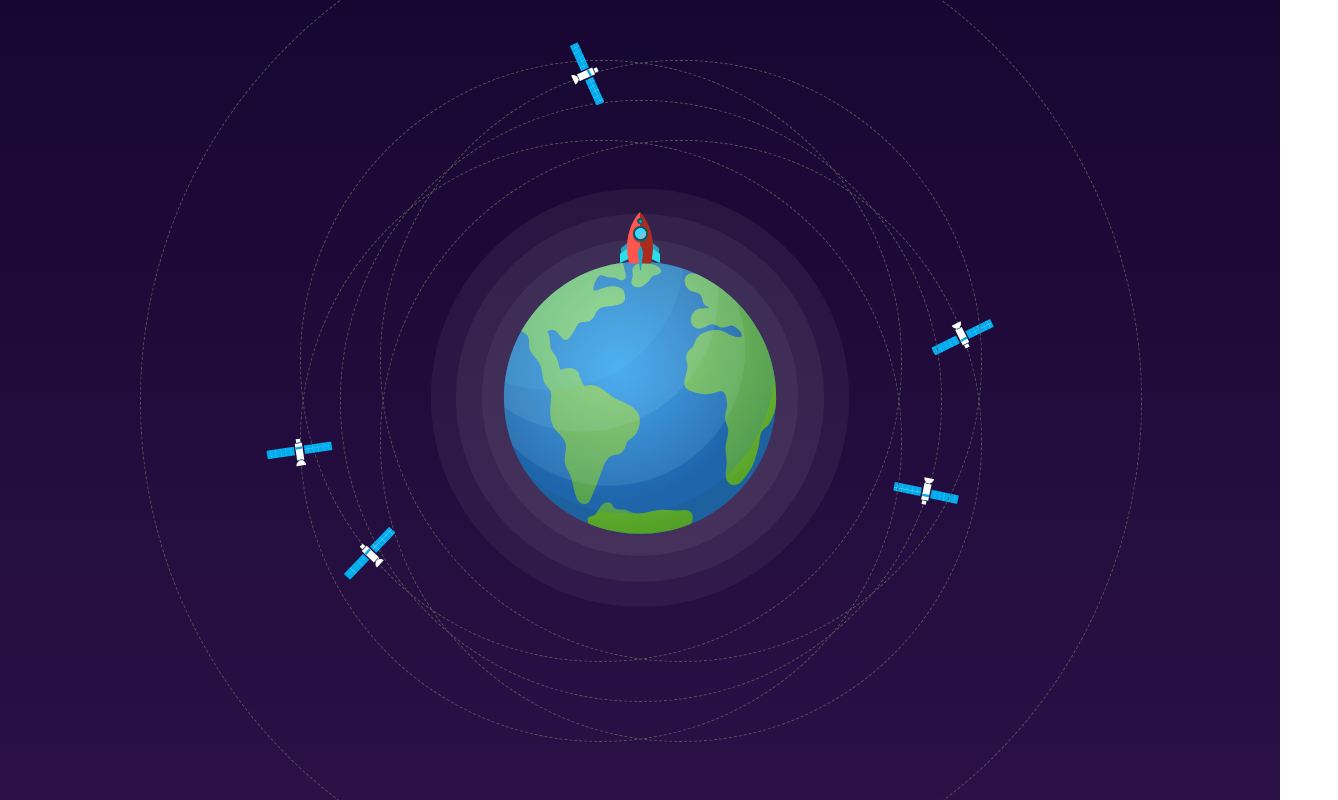
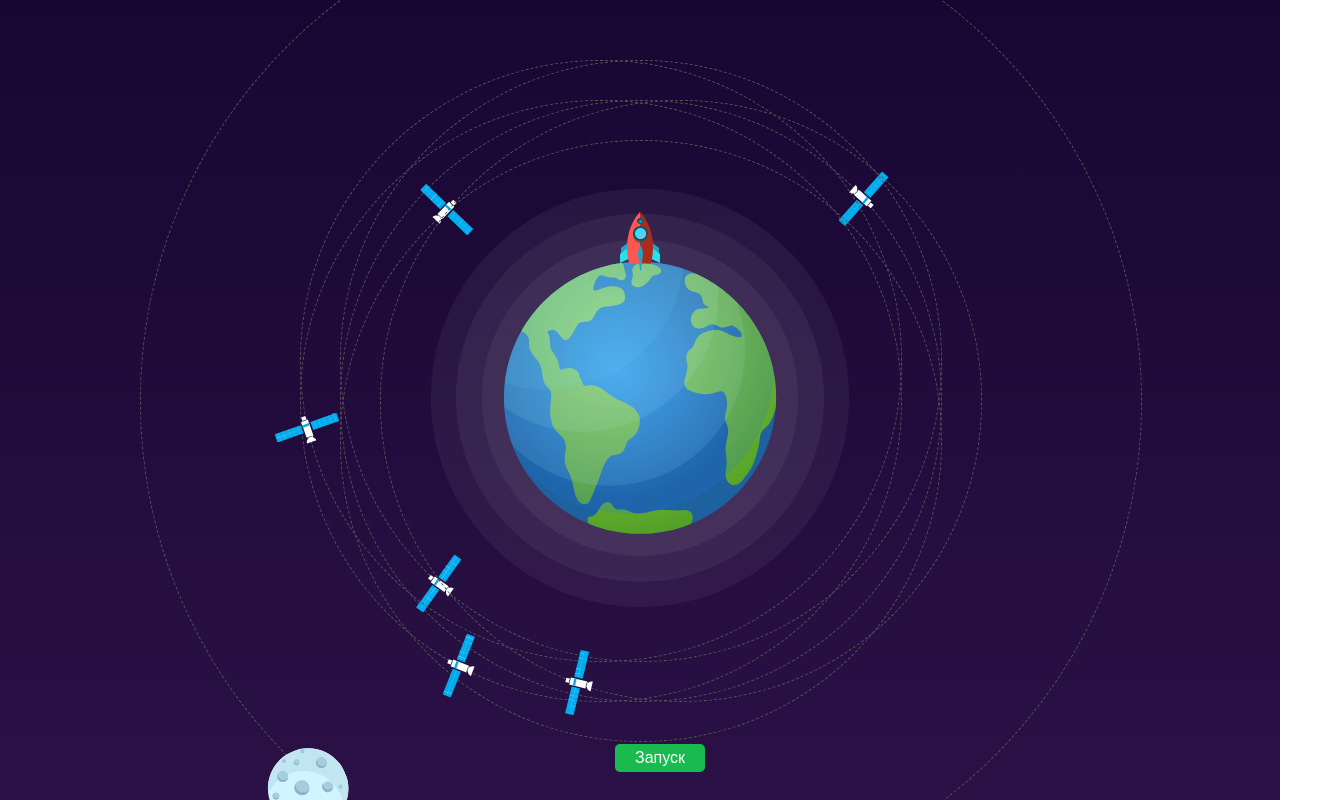
Before and after one commit to xunter/raketapp, a React (Create React App) app in the folder raket-app/: page / in a window 1280 px wide. Shown: the top 800 px of the page, 1338 px wide, since content can reach past the window. Built offline with nearby package versions, Linux system fonts and the light colour scheme.

Commit message:
Both sputniks Moon and robots have been run to fly around the Earth with each own velocity. Run button has been added without logic yet.

```diff
--- a/raket-app/src/App.css
+++ b/raket-app/src/App.css
@@ -47,3 +47,26 @@ html,body,#root {
   top:13%;
   transform: translate(-50%, -50%);
 }
+.btn-run-container {
+  position:absolute;
+  left:50%;
+  bottom:0;
+  transform:translate(-50%, -100%);
+  z-index:1;
+}
+button {
+  background: #19bb4f;
+  border:none;
+  outline:none;
+  color:white;
+  border-radius: 5px;
+  font-size:1em;
+}
+button:focus {
+  border:none;
+}
+
+.btn-run-container button {
+  padding:10% 40%;
+
+}
--- a/raket-app/src/Moon.js
+++ b/raket-app/src/Moon.js
@@ -1,70 +1,20 @@
 import React from 'react';
 import moonGraphic from './graphic/moon.svg';
 import Orbit from './Orbit.js';
+import Sputnik from './Sputnik.js';
 //import './Earth.css';
 
 class Moon extends React.Component {
   constructor(props) {
     super(props);
 
-    let translateDeg = parseInt(Math.round(Math.random() * 360));
-    let width = this.props.orbitRadius * 2;
-    this.state = {
-      coordX: 0,
-      coordY: 0,
-      translateDeg: translateDeg,
-      cssStyle: { position: 'absolute', left:'50%', top:'50%', textAlign:'left', marginLeft: (-1*parseInt(this.props.orbitRadius) + parseInt(this.props.orbitCoordX)) + "px", marginTop: (-1*parseInt(this.props.orbitRadius) + parseInt(this.props.orbitCoordY)) + "px", transform:'rotate('+translateDeg+'deg)', width: width + 'px', height: width + 'px' },
-      imgStyle: { marginTop: '-5%', marginLeft: this.props.orbitRadius + 'px', transform: 'rotate(30deg)' }
-    };
 
-  }
-
-  componentDidMount() {
-    //this.timerID = setInterval(() => this.timerTick, 100);
-  }
-
-  componentWillUnmount() {
-    //this.timerID = clearInterval(this.timerID);
-  }
-
-  timerTick() {
-    let prevX = this.state.coordX;
-    let prevY = this.state.coordY;
-
-    let actualX = 0;
-    let actualY = 0;
-
-    let v = this.props.v;
-
-    let t = 100;
-
-    let s = v * t / 1000;
-    let r = this.props.radius;
-
-    let va = v * sina;
-    let w = va / r;
-
-    let sina = (w * r) / (v);
-
-    let angle = 180 * (s / (Math.PI * r));
-
-    let distance = s;
-
-    actualX = r * Math.sin(angle);
-    actualY = r * Math.cos(angle);
-
-    this.setState({ coordX: actualX, coordY: actualY });
   }
 
   render() {
 
     return (
-      <div>
-        <Orbit coordX={this.props.orbitCoordX} coordY={this.props.orbitCoordY} radius={this.props.orbitRadius} />
-        <div className="st-moon" style={this.state.cssStyle}><img style={this.state.imgStyle} src={moonGraphic} alt="Moon" />
-
-        </div>
-      </div>
+      <Sputnik orbitCoordX={this.props.orbitCoordX} orbitCoordY={this.props.orbitCoordY} orbitRadius={this.props.orbitRadius} velocity={this.props.velocity} sputnikGraphic={moonGraphic} />
     );
   }
 }
--- a/raket-app/src/RaketAppGame.js
+++ b/raket-app/src/RaketAppGame.js
@@ -7,22 +7,33 @@ import Moon from './Moon.js';
 class RaketAppGame extends React.Component {
   constructor(props) {
     super(props);
+
+    this.state = {
+        sputniks: [
+          {key: 1, velocity: 15, orbitRadius: 300, orbitCoordX: 0, orbitCoordY: 0 },
+          {key: 2, velocity: 20, orbitRadius: 300, orbitCoordX: 0, orbitCoordY: 40 },
+          {key: 3, velocity: 10, orbitRadius: 300, orbitCoordX: -40, orbitCoordY: 0 },
+          {key: 4, velocity: 25, orbitRadius: 300, orbitCoordX: 0, orbitCoordY: -40 },
+          {key: 5, velocity: 5, orbitRadius: 300, orbitCoordX: -40, orbitCoordY: -40 },
+          {key: 6, velocity: 30, orbitRadius: 300, orbitCoordX: 40, orbitCoordY: 0 }
+        ]
+    };
   }
 
   render() {
+    var sputniks = this.state.sputniks.map((s) => <Sputnik orbitRadius={s.orbitRadius} orbitCoordX={s.orbitCoordX} orbitCoordY={s.orbitCoordY} velocity={s.velocity} />);
     return (
       <div className="st-space">
         <Earth>
           <Ship />
         </Earth>
-        <Moon orbitRadius="500" orbitCoordX="0" orbitCoordY="0" />
-        <Sputnik orbitRadius="300" orbitCoordX="40" orbitCoordY="40" />
-        <Sputnik orbitRadius="300" orbitCoordX="0" orbitCoordY="0" />
-        <Sputnik orbitRadius="300" orbitCoordX="-40" orbitCoordY="-40" />
+        <Moon orbitRadius="500" orbitCoordX="0" orbitCoordY="0" velocity="1" />
+        {sputniks}
 
-        <Sputnik orbitRadius="300" orbitCoordX="-40" orbitCoordY="40" />
-        <Sputnik orbitRadius="300" orbitCoordX="40" orbitCoordY="-40" />
 
+        <div className="btn-run-container">
+          <button type="button">Запуск</button>
+        </div>
       </div>
     );
   }
--- a/raket-app/src/Sputnik.js
+++ b/raket-app/src/Sputnik.js
@@ -10,6 +10,7 @@ class Sputnik extends React.Component {
     let translateDeg = parseInt(Math.round(Math.random() * 360));
     let width = this.props.orbitRadius * 2;
     this.state = {
+      sputnikGraphic: this.props.sputnikGraphic ? this.props.sputnikGraphic : sputnikGraphic,
       coordX: 0,
       coordY: 0,
       translateDeg: translateDeg,
@@ -20,14 +21,15 @@ class Sputnik extends React.Component {
   }
 
   componentDidMount() {
-    //this.timerID = setInterval(() => this.timerTick, 100);
+    this.timerID = setInterval(() => this.timerTick(), 50);
   }
 
   componentWillUnmount() {
-    //this.timerID = clearInterval(this.timerID);
+    this.timerID = clearInterval(this.timerID);
   }
 
   timerTick() {
+    /*
     let prevX = this.state.coordX;
     let prevY = this.state.coordY;
 
@@ -53,15 +55,23 @@ class Sputnik extends React.Component {
     actualX = r * Math.sin(angle);
     actualY = r * Math.cos(angle);
 
-    this.setState({ coordX: actualX, coordY: actualY });
+    */
+    let newTranslateDeg = parseInt(this.state.translateDeg) + (Math.ceil(this.props.velocity / 8) * 1);
+    //console.log(this.props.velocity);
+    let newCssStyle = Object.assign({}, this.state.cssStyle, { transform: 'rotate('+newTranslateDeg+'deg)' }) ;
+    this.setState({ translateDeg: newTranslateDeg, cssStyle: newCssStyle });
+
+    //console.log("timer tick " + newTranslateDeg);
+    //console.log(newCssStyle);
+
+    //this.setState({ coordX: actualX, coordY: actualY });
   }
 
   render() {
-
     return (
       <div>
         <Orbit coordX={this.props.orbitCoordX} coordY={this.props.orbitCoordY} radius={this.props.orbitRadius} />
-        <div className="st-sputnik" style={this.state.cssStyle}><img style={this.state.imgStyle} src={sputnikGraphic} alt="Sputnik" />
+        <div className="st-sputnik" style={this.state.cssStyle}><img style={this.state.imgStyle} src={this.state.sputnikGraphic} alt="Sputnik" />
 
         </div>
       </div>
```
